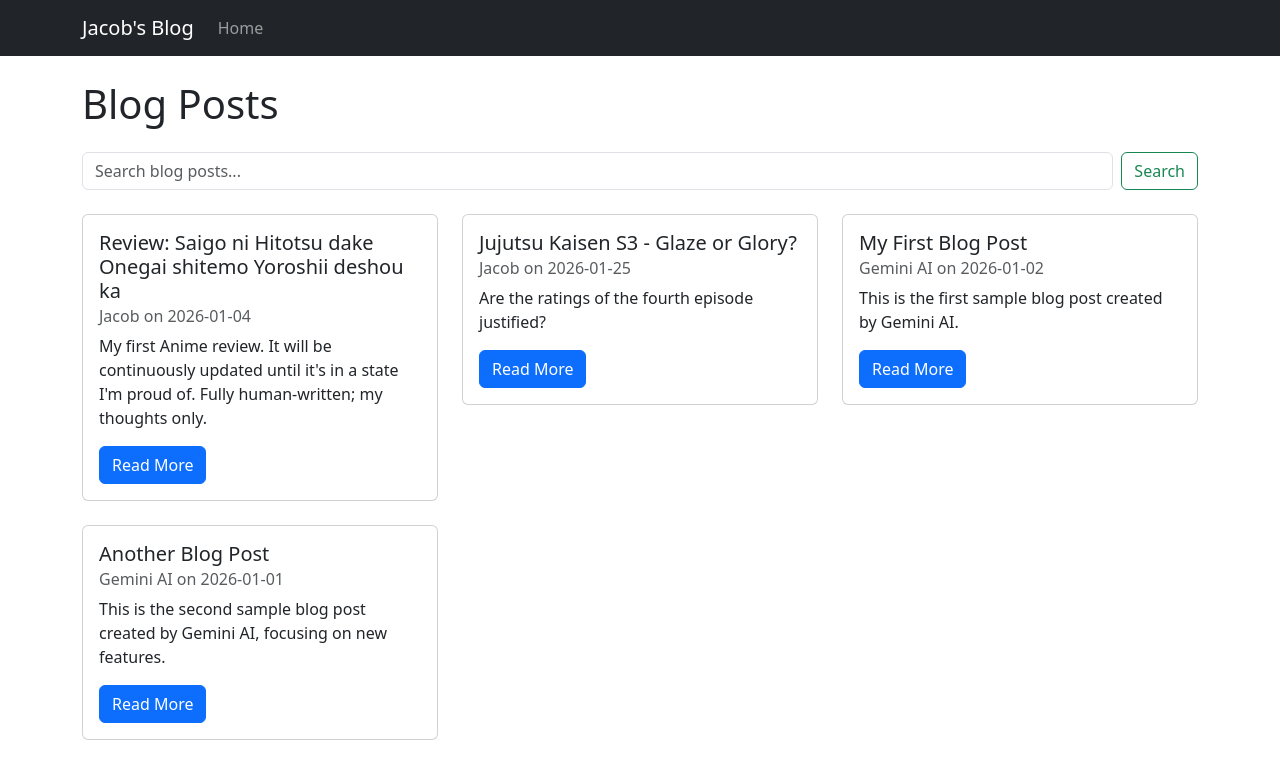
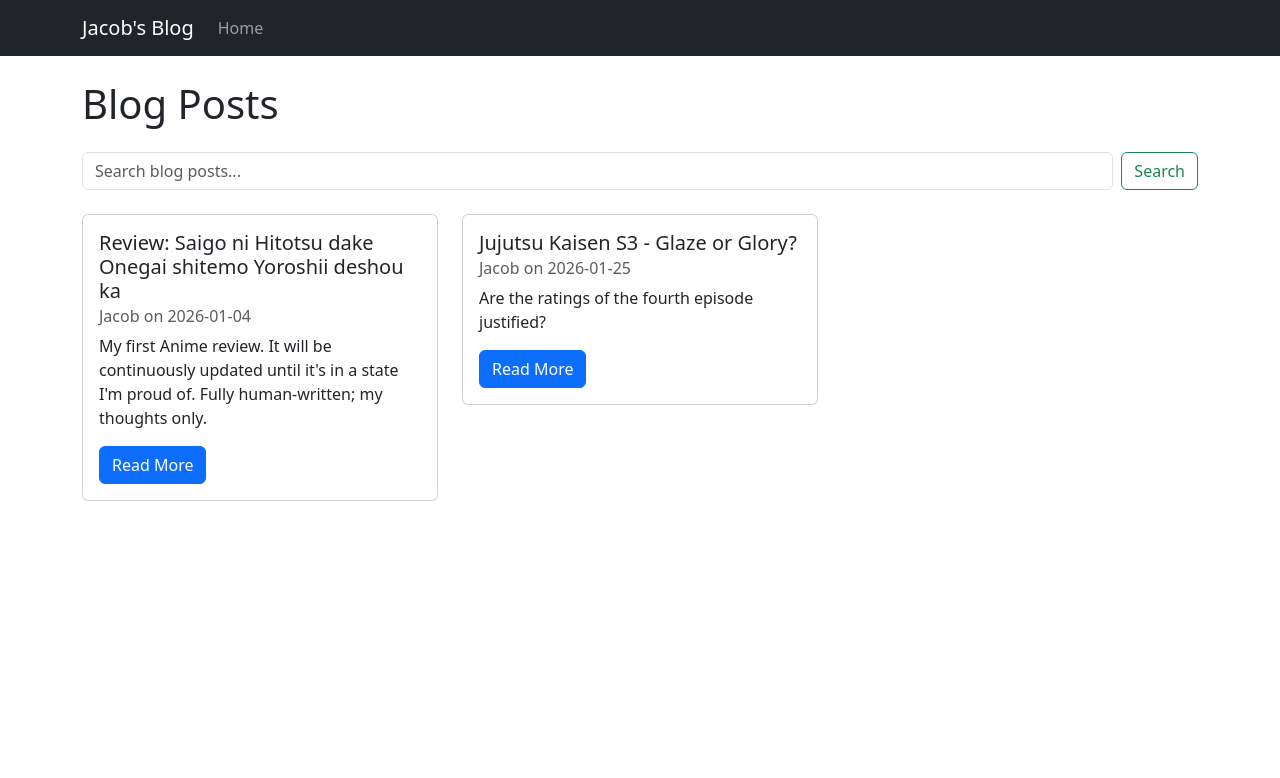
Before and after one commit to royaljuggy/blogs, a React (Create React App) app: page /#/ in a window 1280 px wide. Shown: the top 778 px of the page. Built offline with nearby package versions, Linux system fonts and the light colour scheme.

Commit message:
Review boilerplate blogs

```diff
--- a/src/components/Home.js
+++ b/src/components/Home.js
@@ -24,20 +24,20 @@ function Home() {
         author: 'Jacob',
         description: 'Are the ratings of the fourth episode justified?',
       },
-      {
-        slug: 'post-1',
-        title: 'My First Blog Post',
-        date: '2026-01-02',
-        author: 'Gemini AI',
-        description: 'This is the first sample blog post created by Gemini AI.',
-      },
-      {
-        slug: 'post-2',
-        title: 'Another Blog Post',
-        date: '2026-01-01',
-        author: 'Gemini AI',
-        description: 'This is the second sample blog post created by Gemini AI, focusing on new features.',
-      },
+      // {
+      //   slug: 'post-1',
+      //   title: 'My First Blog Post',
+      //   date: '2026-01-02',
+      //   author: 'Gemini AI',
+      //   description: 'This is the first sample blog post created by Gemini AI.',
+      // },
+      // {
+      //   slug: 'post-2',
+      //   title: 'Another Blog Post',
+      //   date: '2026-01-01',
+      //   author: 'Gemini AI',
+      //   description: 'This is the second sample blog post created by Gemini AI, focusing on new features.',
+      // },
     ];
     setPosts(blogFiles);
   }, []);
```
